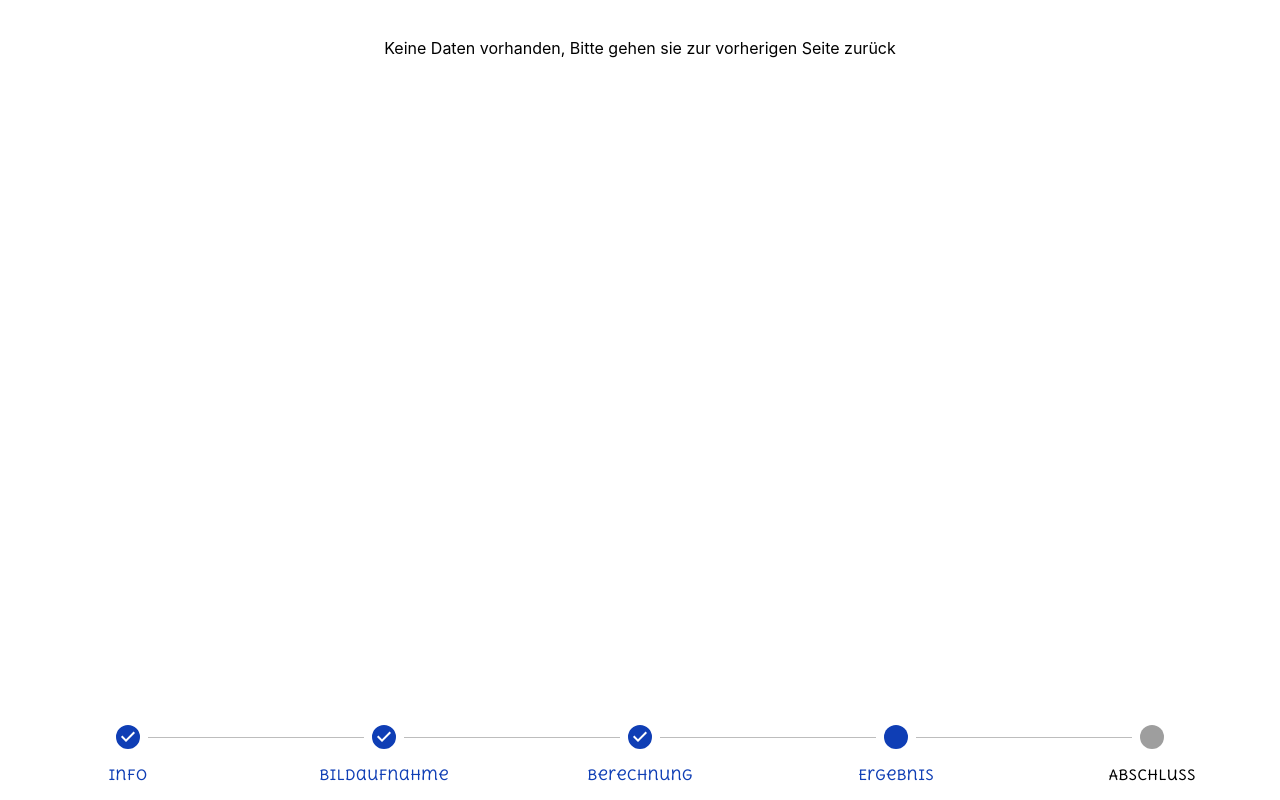
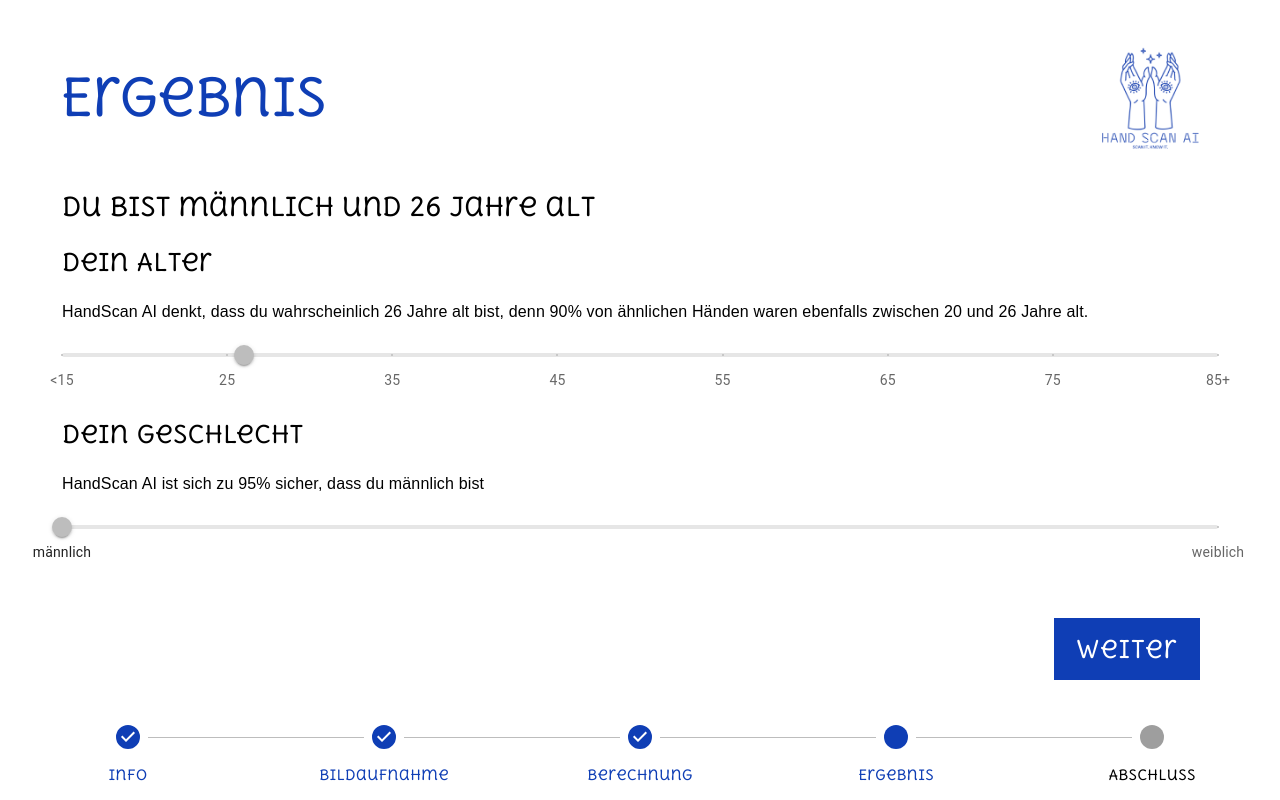
Before and after one commit to ZDDduesseldorf/HandScanAI, a React (Vite) app in the folder frontend/: page /result-1 in a window 1280 px wide. Built offline with nearby package versions, Linux system fonts and the light colour scheme.

Commit message:
Update texts on result page

```diff
--- a/frontend/src/pages/Result_1.tsx
+++ b/frontend/src/pages/Result_1.tsx
@@ -16,41 +16,41 @@ import NarrowBottomSticky from '@/components/buttons/NarrowBottomFixed';
 // Alter Accuracy (Wie sicher ist sich KI?)
 // Geschlecht Accuracy (Wie sicher ist sich KI?)
 
-// const genderGuess = 0;
-// const ageGuess = 26;
-// const min_age = 20;
-// const max_age = 26;
+const genderGuess = 0;
+const ageGuess = 26;
+const min_age = 20;
+const max_age = 26;
 // const age_confidence = 97;
-// const gender_confidence = 95;
-
-const age_marks: { label: string; value: number }[] = [
-  { value: 15, label: '<15' },
-  { value: 25, label: '25' },
-  { value: 35, label: '35' },
-  { value: 45, label: '45' },
-  { value: 55, label: '55' },
-  { value: 65, label: '65' },
-  { value: 75, label: '75' },
-  { value: 85, label: '85+' },
-];
+const gender_confidence = 95;
 
 export default function Result_1() {
   const navigate = useNavigate();
   const scanResult = useAppStore((state) => state.scanResult);
-
+  /*
   if (!scanResult) {
     return (
       <p>Keine Daten vorhanden, Bitte gehen sie zur vorherigen Seite zurück</p>
     );
-  }
+  }*/
+
+  const age_marks: { label: string; value: number }[] = [
+    { value: 15, label: '<15' },
+    { value: 25, label: '25' },
+    { value: 35, label: '35' },
+    { value: 45, label: '45' },
+    { value: 55, label: '55' },
+    { value: 65, label: '65' },
+    { value: 75, label: '75' },
+    { value: 85, label: '85+' },
+  ];
 
   // Override globals with values from the backend scanResult
-  const genderGuess = scanResult.classifiedAge;
-  const ageGuess = scanResult.classifiedAge;
-  const min_age = scanResult.minAge;
-  const max_age = scanResult.maxAge;
-  const age_confidence = scanResult.confidenceAge;
-  const gender_confidence = scanResult.confidenceGender;
+  //const genderGuess = scanResult.classifiedAge;
+  //const ageGuess = scanResult.classifiedAge;
+  //const min_age = scanResult.minAge;
+  //const max_age = scanResult.maxAge;
+  //const age_confidence = scanResult.confidenceAge;
+  //const gender_confidence = scanResult.confidenceGender;
 
   return (
     <>
@@ -62,8 +62,8 @@ export default function Result_1() {
         </Secondary>
         <Tertiary>Dein Alter</Tertiary>
         <Justified>
-          HandScan AI ist sich zu {age_confidence}% sicher, dass du zwischen{' '}
-          {min_age} und {max_age} Jahre alt bist
+          HandScan AI denkt, dass du wahrscheinlich {ageGuess} Jahre alt bist,
+          denn 90% von ähnlichen Händen waren ebenfalls zwischen {min_age} und {max_age} Jahre alt.
         </Justified>
         <Slider
           disabled
```
